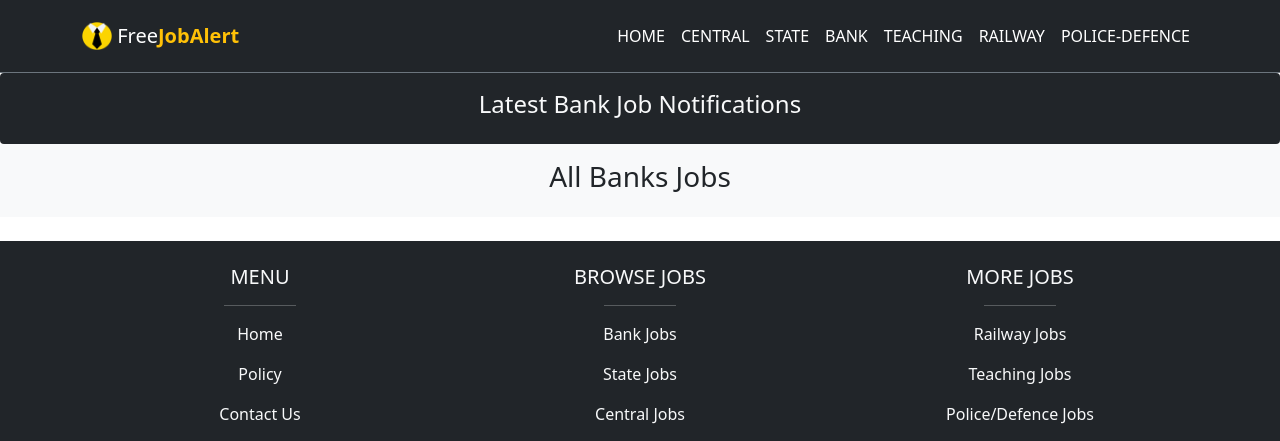
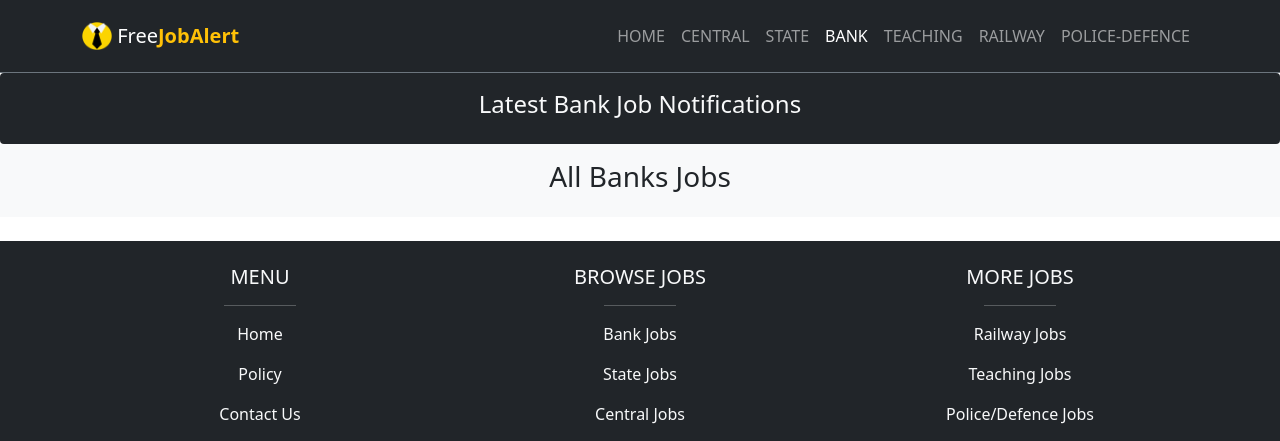
Before and after one commit to ravikumar9130/FreeJobAlert, a Node server app: page /bank-jobs in a window 1280 px wide. Shown: the top 441 px of the page. Run offline with Node 20, Linux system fonts and the light colour scheme; data that the repository does not hold is empty; some libraries are stand-ins or nearby versions.

Commit message:
nav link active class added dynamically

```diff
--- a/views/bank-jobs.ejs
+++ b/views/bank-jobs.ejs
@@ -60,4 +60,5 @@
 
 
     <%- include('./partials/footer.ejs'); %>
+    <%- include('./partials/active-link.ejs'); %>
 </body>
--- a/views/central-jobs.ejs
+++ b/views/central-jobs.ejs
@@ -64,5 +64,6 @@
       </div>
     </div>
     <%- include('./partials/footer.ejs'); %>
+    <%- include('./partials/active-link.ejs'); %>
   </body>
 </html>
--- a/views/index.ejs
+++ b/views/index.ejs
@@ -187,6 +187,7 @@
       </div>
     </div>
     <%- include('./partials/footer.ejs'); %>
+    <%- include('./partials/active-link.ejs'); %>
 </body>
 
 </html>
--- /dev/null
+++ b/views/partials/active-link.ejs
@@ -0,0 +1,9 @@
+<script type="text/javascript">
+    const currentloc = location.href;
+    const navLinks = document.getElementsByClassName('nav-link');
+    for (let i=0; i < navLinks.length; i++) {
+      if(navLinks[i].href === currentloc) {
+        navLinks[i].classList.add("active");
+      }
+    }
+</script>
--- a/views/partials/header.ejs
+++ b/views/partials/header.ejs
@@ -10,27 +10,26 @@
     <div class="collapse navbar-collapse" id="navbarSupportedContent">
         <ul class="navbar-nav ms-auto mb-2 mb-lg-0">
           <li class="nav-item">
-            <a class="nav-link active" href="/">HOME</a>
+            <a class="nav-link " href="/">HOME</a>
           </li>
           <li class="nav-item">
-            <a class="nav-link active" href="/central-jobs">CENTRAL</a>
+            <a class="nav-link " href="/central-jobs">CENTRAL</a>
           </li>
           <li class="nav-item">
-            <a class="nav-link active" href="/state-jobs">STATE</a>
+            <a class="nav-link " href="/state-jobs">STATE</a>
           </li>
           <li class="nav-item">
-            <a class="nav-link active" href="/bank-jobs">BANK</a>
+            <a class="nav-link " href="/bank-jobs">BANK</a>
           </li>
           <li class="nav-item">
-            <a class="nav-link active" href="/teaching-jobs">TEACHING</a>
+            <a class="nav-link " href="/teaching-jobs">TEACHING</a>
           </li>
           <li class="nav-item">
-            <a class="nav-link active" href="/railway-jobs">RAILWAY</a>
+            <a class="nav-link " href="/railway-jobs">RAILWAY</a>
           </li>
           <li class="nav-item">
-            <a class="nav-link active" href="/police-defence-jobs">POLICE-DEFENCE</a>
+            <a class="nav-link " href="/police-defence-jobs">POLICE-DEFENCE</a>
           </li>
       </div>
-      <!-- <a href="/download" class="btn btn-light">Download Mobile App</a> -->
     </div>
   </nav>
--- a/views/police-defence-jobs.ejs
+++ b/views/police-defence-jobs.ejs
@@ -58,4 +58,5 @@
             </div>
             </div>
     <%- include('./partials/footer.ejs'); %>
+    <%- include('./partials/active-link.ejs'); %>
 </body>
--- a/views/railway-jobs.ejs
+++ b/views/railway-jobs.ejs
@@ -64,4 +64,5 @@
       </div>
     </div>
     <%- include('./partials/footer.ejs'); %>
+    <%- include('./partials/active-link.ejs'); %>
 </body>
--- a/views/state-jobs.ejs
+++ b/views/state-jobs.ejs
@@ -64,4 +64,5 @@
       </div>
     </div>
     <%- include('./partials/footer.ejs'); %>
+    <%- include('./partials/active-link.ejs'); %>
 </body>
--- a/views/teaching-jobs.ejs
+++ b/views/teaching-jobs.ejs
@@ -63,4 +63,5 @@
       </div>
     </div>
     <%- include('./partials/footer.ejs'); %>
+    <%- include('./partials/active-link.ejs'); %>
 </body>
```
